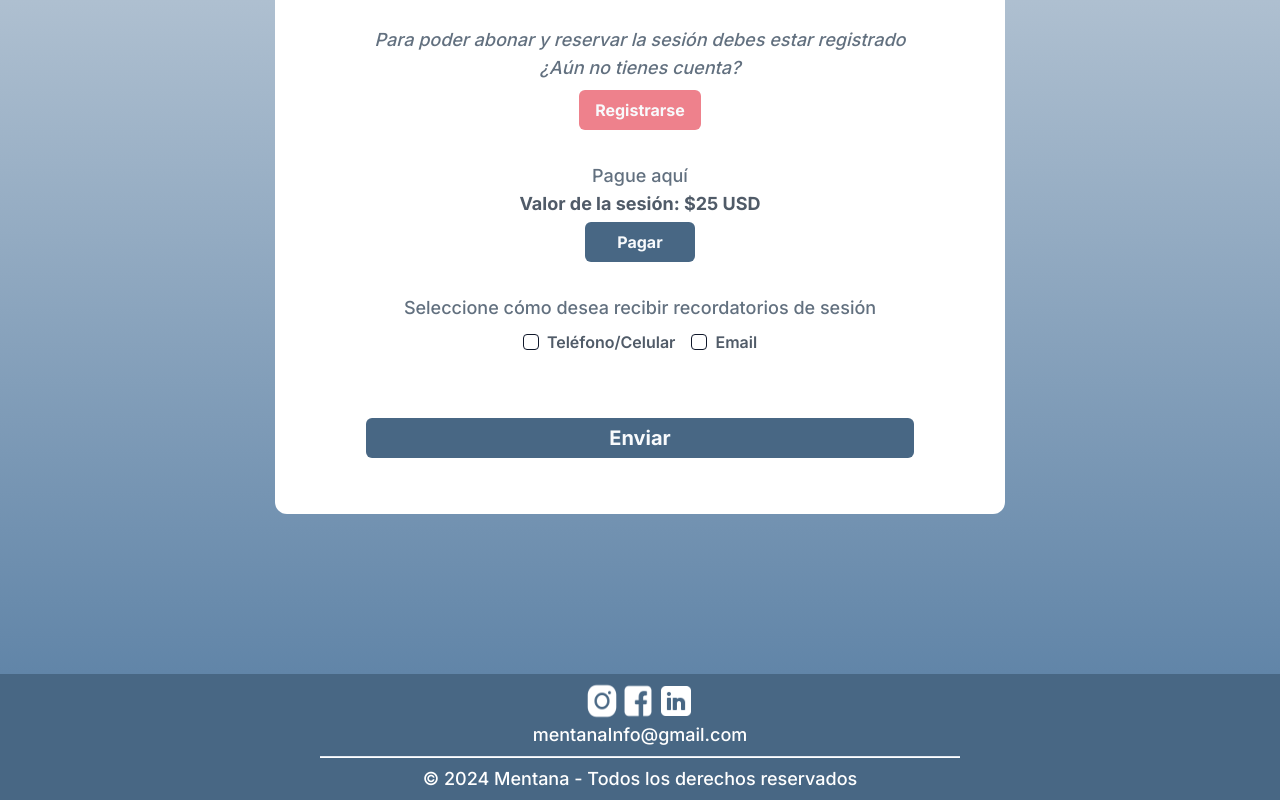
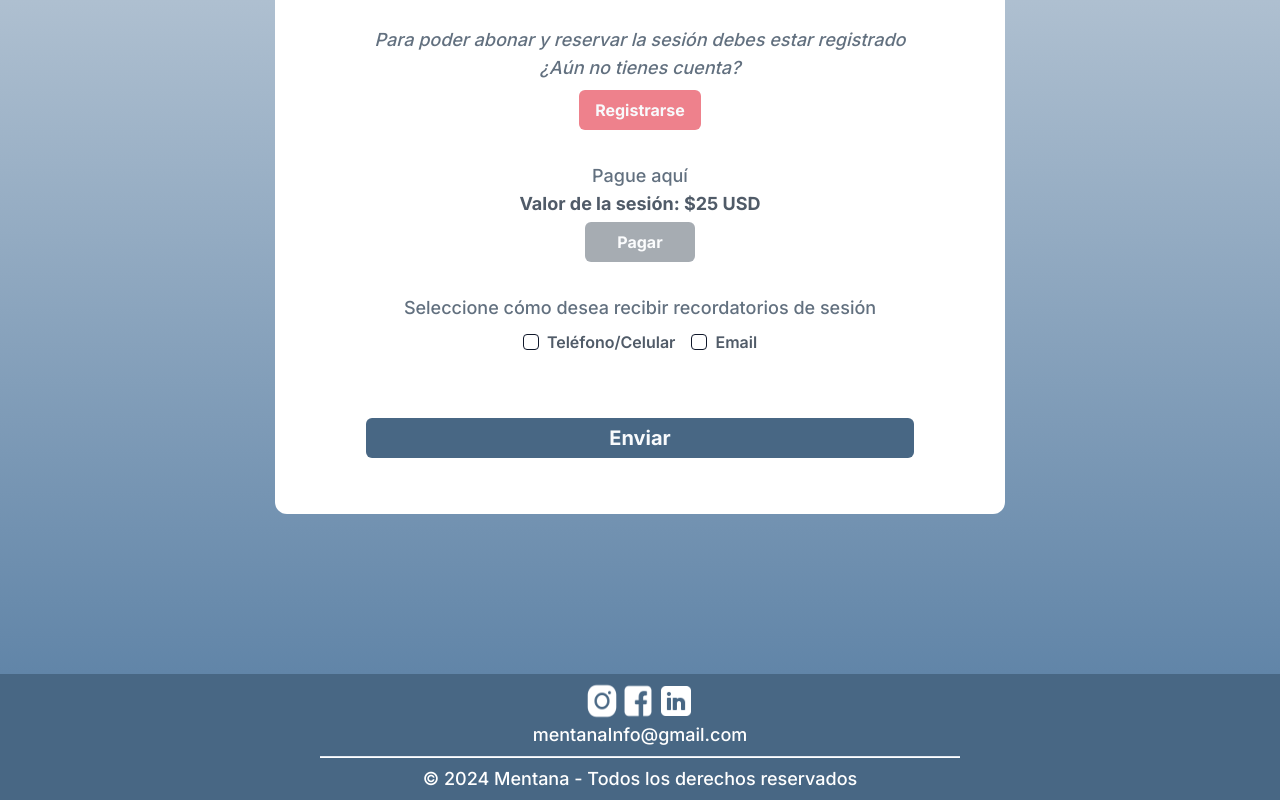
Before and after one commit to Davoyandun/MENTANA-frontend, a Next.js app: page /agendar in a window 1280 px wide. Shown: the part 707-1507 px from the top of the page. Built offline with nearby package versions, Linux system fonts and the light colour scheme; no server answers.

Commit message:
boton pay disable si no esta logueado

```diff
--- a/src/app/agendar/formComponents/buttonPay.tsx
+++ b/src/app/agendar/formComponents/buttonPay.tsx
@@ -1,9 +1,16 @@
 import { Button } from "@/shared/components/ui/button";
+import useSession from "@/shared/hooks/useSession";
 
-export default function ButtonPay () {
-    return (
-        <Button className="bg-chaarcoal300 hover:bg-chaarcoalBase w-3/5 md:w-1/5">
-         <p className="text-base font-bold">Pagar</p>
-        </Button>
-    )
+export default function ButtonPay() {
+  const { loggedIn } = useSession();
+
+  return (
+    <Button
+      className={`bg-chaarcoal300 hover:bg-chaarcoalBase w-3/5 md:w-1/5
+        ${!loggedIn ? 'bg-slateGray800 disabled:pointer-events-none' : ''}`}
+      disabled={!loggedIn}
+    >
+      <p className="text-base font-bold">Pagar</p>
+    </Button>
+  );
 }
--- a/src/shared/components/navbar/navbar.tsx
+++ b/src/shared/components/navbar/navbar.tsx
@@ -8,7 +8,6 @@ import LoginButton from '../Buttons/loginButton'
 import RegisterButton from '../Buttons/registerButton'
 import LogoNavbar from './logoNavbar'
 import SignOutButton from '../Buttons/signOutButton'
-import { useAppContext } from '@/shared/context'
 import useSession from '@/shared/hooks/useSession'
 
 
```
